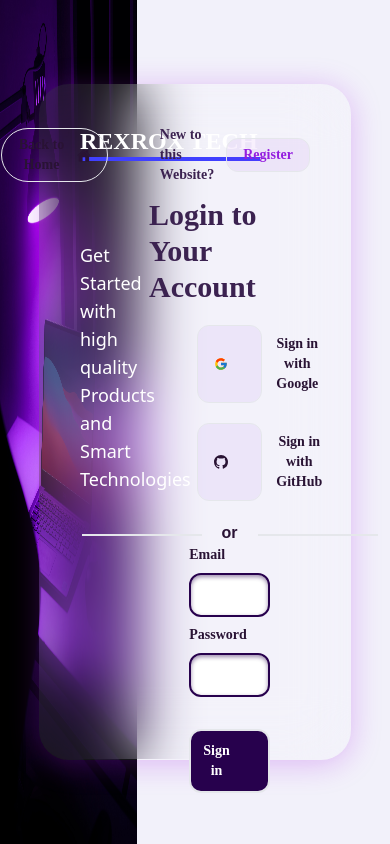
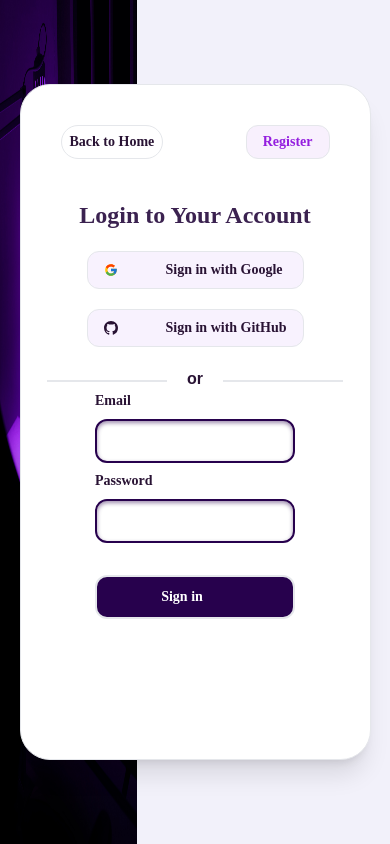
Before and after one commit to shourovr82/rexrox-tech, a Next.js app: page /auth/login in a window 390 px wide. Built offline with nearby package versions, Linux system fonts and the light colour scheme; some icons are missing.

Commit message:
[DONE] login page design and styled changed also responsive for mobile and pc

```diff
--- a/src/pages/auth/login.js
+++ b/src/pages/auth/login.js
@@ -19,39 +19,35 @@ const Login = () => {
       <div>
         <Image src={backgroundPhoto} alt='' className='h-[100vh] w-[35%]' width={500} height={900} />
       </div>
-      <div className='border absolute  top-[10%] left-[10%] shadow-xl !rounded-[30px] p-10 w-[80%] h-[80vh] background-gradient-color  '>
-        <div className='grid grid-cols-10'>
-          <div className='col-span-3'>
+      <div className='border absolute  top-[10%] left-[5%] lg:left-[10%] shadow-xl !rounded-[30px] p-10 w-[90%] lg:w-[80%] h-[80vh] max-md:bg-white background-gradient-color  '>
+        <div className='lg:grid grid-cols-10'>
+          <div className='col-span-3 max-md:hidden'>
             <AuthInformationUi />
           </div>
           <div className='col-span-7 flex justify-center'>
             <div className='w-full'>
-              <div className='flex  justify-end items-center w-full  gap-3'>
+              <div className='flex  justify-between lg:justify-end items-center w-full  gap-3'>
                 <Link href="/">
-                  <button className='mr-10 flex items-center gap-3 text-sm font-semibold font-Bungee-Shade px-4 border rounded-full p-1.5' type='button'>
-                    Back to Home  <IoHome size={25} />
+                  <button className='mr-10 flex items-center gap-3 text-sm font-semibold font-Bungee-Shade px-2 lg:px-4 border rounded-full p-1.5' type='button'>
+                    Back to Home  <IoHome className='max-md:hidden' size={25} />
                   </button>
                 </Link>
-                <div className='flex items-center gap-3 '>
-                  <h4 className='text-sm font-Bungee-Shade  font-semibold text-[#3b2250]'>New to this Website?</h4>
+                <div className='lg:flex  items-center gap-3 '>
+                  <h4 className='text-sm font-Bungee-Shade  font-semibold text-[#3b2250] max-md:hidden'>New to this Website?</h4>
                   <Link href="/auth/registration">
                     <button className='border rounded-xl py-1.5 px-4 bg-[#951edf10] hover:bg-[#951edf21] duration-300 transition-all ease-in-out focus:scale-90
                   text-[#941edf] text-sm  font-Bungee-Shade font-semibold' type='button'>Register</button>
                   </Link>
                 </div>
               </div>
-              <div className='mt-3 flex flex-col items-center'>
+              <div className='mt-3 max-md:mt-10 flex flex-col items-center'>
                 <div>
-                  <h1 className='text-3xl font-Bungee-Shade text-[#3b2250] font-semibold'>Login to Your Account </h1>
+                  <h1 className=' text-2xl lg:text-3xl font-Bungee-Shade text-[#3b2250] font-semibold'>Login to Your Account </h1>
                 </div>
 
-                <div className='mt-5 flex justify-center flex-col items-center gap-5 w-[40%] '>
+                <div className='mt-5 flex justify-center flex-col items-center gap-5 lg:w-[40%] '>
                   <button className='border  flex items-center gap-12 font-Bungee-Shade font-semibold text-sm  px-4 bg-[#871ae00e] rounded-xl py-2 w-full focus:scale-95 duration-300 ease-in-out transition-all hover:bg-[#871ae02d]' type='button'><span ><FcGoogle />
                   </span> Sign in with Google</button>
-
-
-
-
                   <button
                     onClick={() => signIn("github", {
                       callbackUrl: "http://localhost:3000"
@@ -68,7 +64,7 @@ const Login = () => {
                 </div>
 
                 {/* email and password */}
-                <form onSubmit={handleSubmit(onSubmit)} className='w-[50%] mx-auto '>
+                <form onSubmit={handleSubmit(onSubmit)} className='lg:w-[50%] mx-auto '>
                   <div className=' flex flex-col space-y-2'>
                     <label htmlFor="email" className='text-sm font-Bungee-Shade  font-semibold'>Email</label>
                     <input {...register("email", {
--- a/src/styles/globals.css
+++ b/src/styles/globals.css
@@ -4,7 +4,11 @@
 
 @import url('https://fonts.googleapis.com/css2?family=Bungee+Shade&family=Poppins:wght@100;200;300;400;500;600;700;800;900&family=Ubuntu:ital,wght@0,300;0,400;0,500;0,700;1,300;1,400;1,500;1,700&display=swap');
 
-.background-gradient-color{
+
+
+
+@media only screen and (min-width: 768px) {
+  .background-gradient-color {
     /* From https://css.glass */
     background: rgba(255, 255, 255, 0.082);
     border-radius: 16px;
@@ -13,3 +17,4 @@
     -webkit-backdrop-filter: blur(5.8px);
     border: 1px solid rgba(255, 255, 255, 0);
   }
+}
```
Lines whose indentation alone changed are shown as unchanged.
